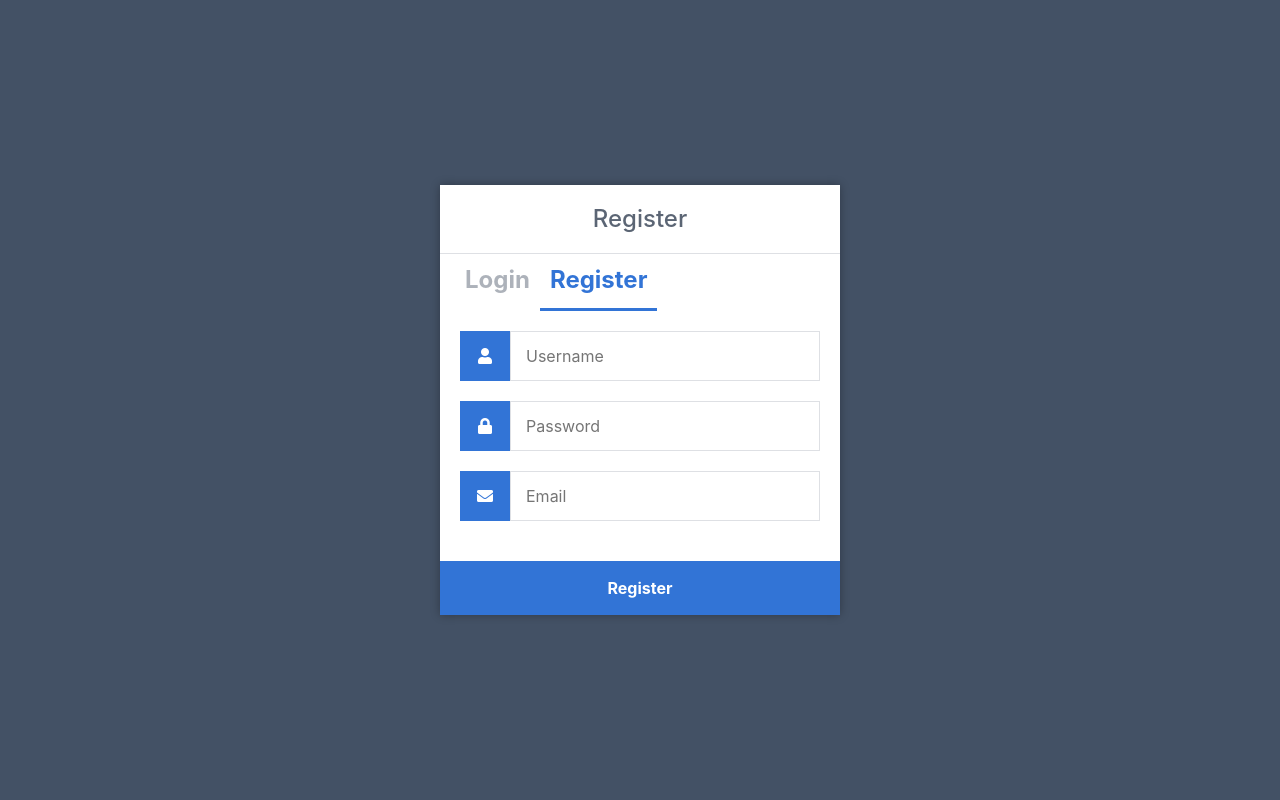
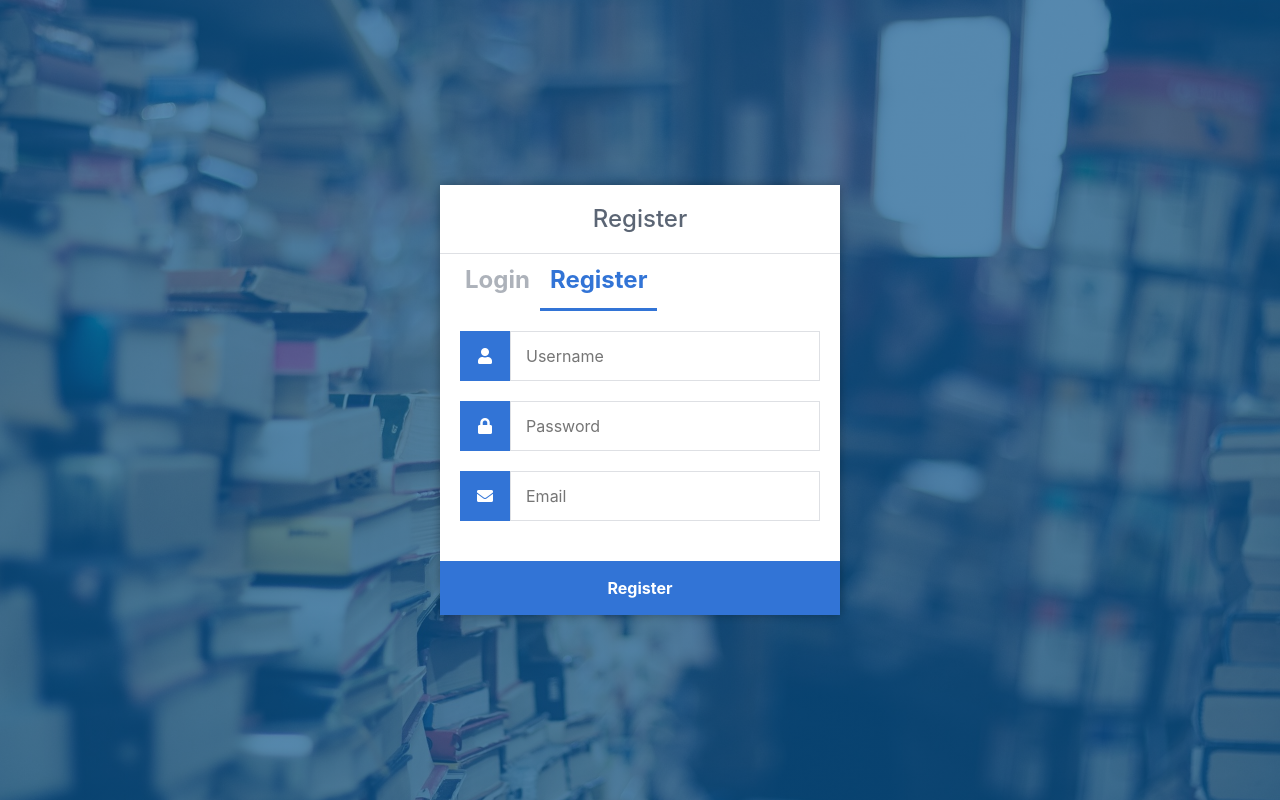
Before and after one commit to SharifRuman/Lab1, a Flask app: page /register in a window 1280 px wide. Run offline with Flask 2, Linux system fonts and the light colour scheme; some libraries are stand-ins or nearby versions.

Commit message:
Some change in CSS

```diff
--- a/static/search.css
+++ b/static/search.css
@@ -18,8 +18,10 @@ body, .search-bar {
 	display: flex;
 }
 body {
-	background:  #435165 !important;
 	height: 100vh;
+	background-image: linear-gradient(rgba(7, 83, 141, 0.666), rgba(7, 83, 141, 0.666)), url(books.jpg) !important;
+	background-size: cover;
+    background-position: center;
 }
 .search-bar input,
 .search-btn,
--- a/static/style.css
+++ b/static/style.css
@@ -7,7 +7,9 @@
 }
 
 body {
-    background-color: #435165 !important;
+    background-image: linear-gradient(rgba(7, 83, 141, 0.666), rgba(7, 83, 141, 0.666)), url(books.jpg) !important;
+	background-size: cover;
+    background-position: center;
     height: 100vh;
     display: flex;
     justify-content: center;
@@ -179,7 +181,13 @@ body.loggedin {
 .ibox-content {
     background-color: #b4f7cc;
     color: inherit;
-    padding: 15px 20px 20px 20px;
+    position: relative;
+    margin-left: auto;
+    margin-right: auto;
+    margin-top: auto;
+    margin-bottom: auto;
+    width: 80em;
+    padding: 20px 20px 20px 20px;
     border-color: #abcade;
     border-image: none;
     border-style: solid solid none;
```
